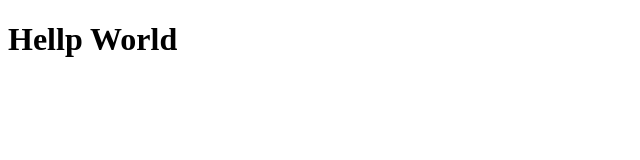
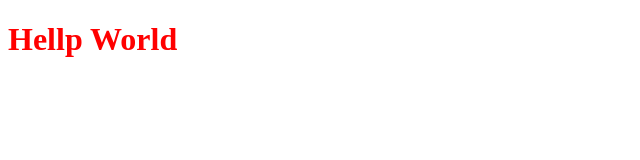
Before and after one commit to YuehMing/thu101_git, a plain HTML site: page index.html in a window 1280 px wide. Shown: the whole page, without its empty margins (0-640 px from the left). Drawn offline with Linux system fonts and the light colour scheme.

Commit message:
revised1

```diff
--- a/index.html
+++ b/index.html
@@ -10,6 +10,7 @@
     <div>
         <H1>Hellp World
         </H1>
+        <h2></h2>
     </div>
 </body>
 </html>
--- a/style.css
+++ b/style.css
@@ -0,0 +1,3 @@
+h1{
+    color: red;
+}
```
